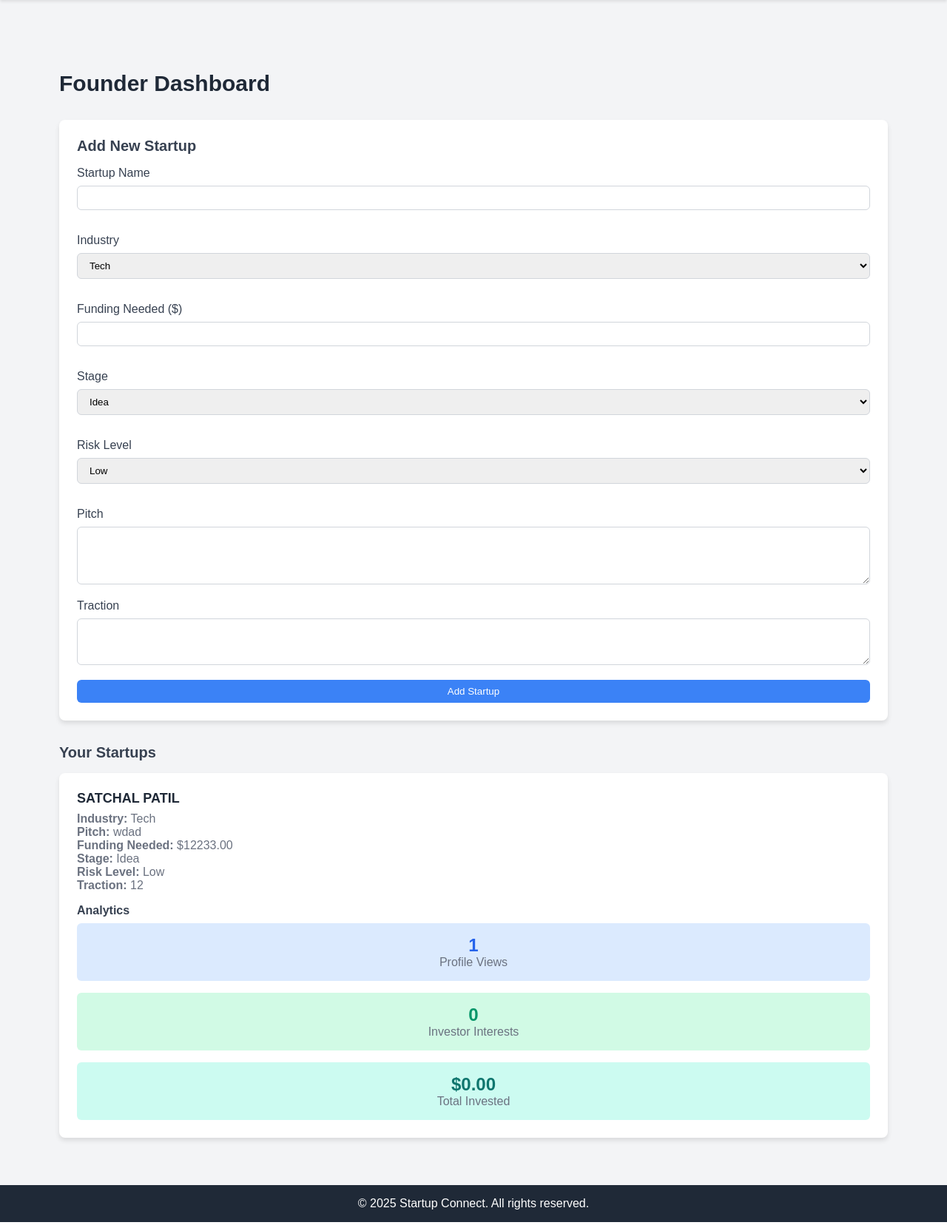
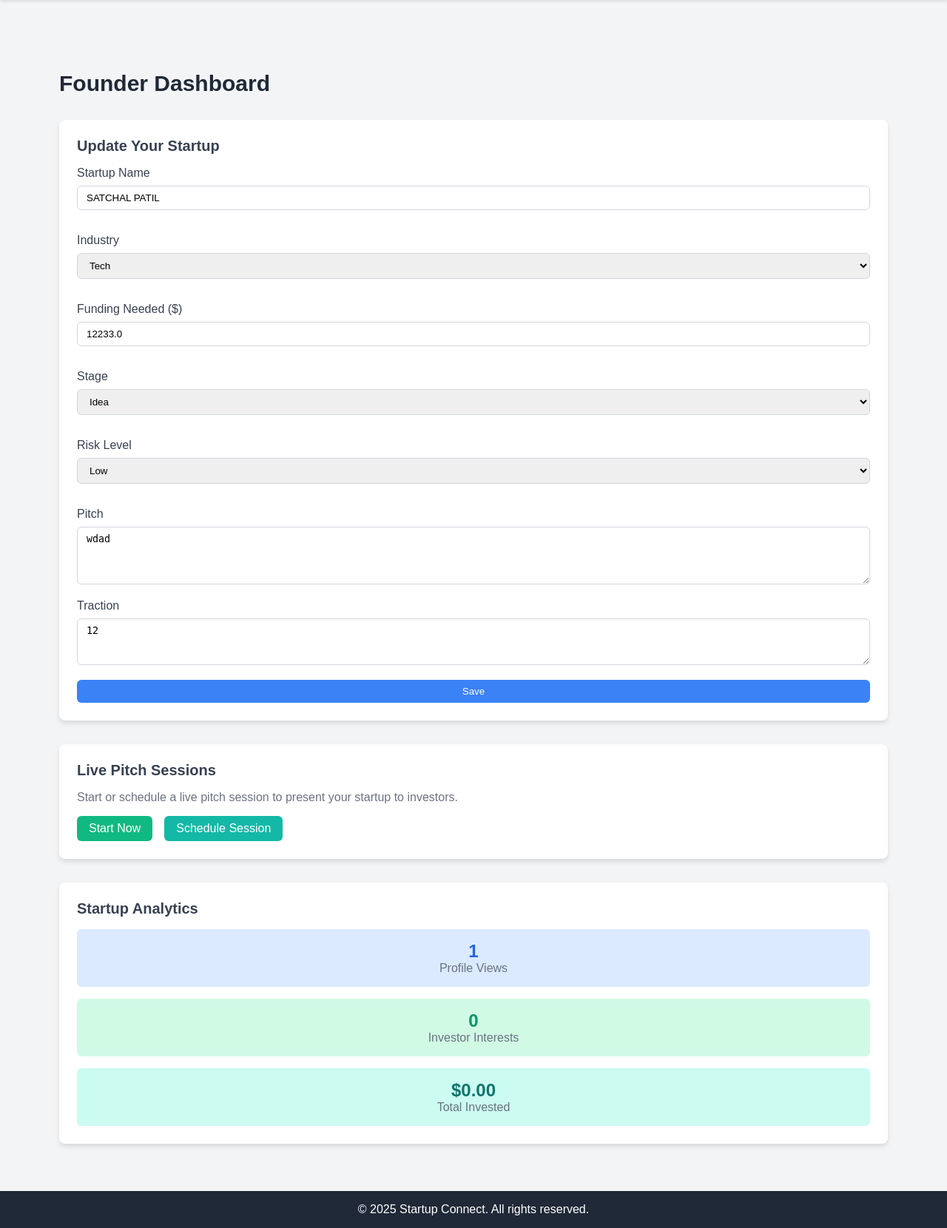
Before and after one commit to SatchalPatil/startup-supp, a Flask app: page /founder_dashboard in a window 1280 px wide. Shown: the part 60-1720 px from the top of the page at 74% size. Run offline with Flask 3, Linux system fonts and the light colour scheme; a user stored in the database is signed in; data comes from the database, SQL or seed files in the repository; both versions use the stored data as it was after the commit; data that the repository does not hold is empty.

Commit message:
pitch session added

```diff
--- a/app.py
+++ b/app.py
@@ -1,11 +1,26 @@
 from flask import Flask, render_template, request, redirect, url_for, session, flash
+from flask_socketio import SocketIO, join_room, emit
 import sqlite3
 from werkzeug.security import generate_password_hash, check_password_hash
-from database import get_db_connection
+from database import init_db, get_db_connection
 from matcher import match_startups
+from datetime import datetime, timedelta
+import os
 
 app = Flask(__name__)
 app.secret_key = 'your_secret_key'
+socketio = SocketIO(app)
+
+init_db()
+
+def is_session_active(scheduled_at):
+    if not scheduled_at:
+        return True  # Instant sessions are always active
+    now = datetime.now()
+    scheduled_time = datetime.strptime(scheduled_at, '%Y-%m-%d %H:%M:%S')
+    start_window = scheduled_time - timedelta(minutes=5)
+    end_window = scheduled_time + timedelta(hours=1)
+    return start_window <= now <= end_window
 
 @app.route('/')
 def index():
@@ -93,48 +108,52 @@ def founder_dashboard():
         stage = request.form['stage']
         risk_level = request.form['risk_level']
 
+        cursor.execute('SELECT id FROM startups WHERE user_id = ?', (session['user_id'],))
+        existing = cursor.fetchone()
+
+        if existing:
+            cursor.execute('''
+                UPDATE startups SET name = ?, pitch = ?, industry = ?, funding_needed = ?,
+                traction = ?, stage = ?, risk_level = ?
+                WHERE user_id = ?
+            ''', (name, pitch, industry, funding_needed, traction, stage, risk_level, session['user_id']))
+        else:
+            cursor.execute('''
+                INSERT INTO startups (user_id, name, pitch, industry, funding_needed, traction, stage, risk_level)
+                VALUES (?, ?, ?, ?, ?, ?, ?, ?)
+            ''', (session['user_id'], name, pitch, industry, funding_needed, traction, stage, risk_level))
+
+        conn.commit()
+        flash('Startup details saved successfully!', 'success')
+
+    cursor.execute('SELECT * FROM startups WHERE user_id = ?', (session['user_id'],))
+    startup = cursor.fetchone()
+
+    interactions = []
+    analytics = {}
+    if startup:
         cursor.execute('''
-            INSERT INTO startups (user_id, name, pitch, industry, funding_needed, traction, stage, risk_level)
-            VALUES (?, ?, ?, ?, ?, ?, ?, ?)
-        ''', (session['user_id'], name, pitch, industry, funding_needed, traction, stage, risk_level))
-        conn.commit()
-        flash('New startup added successfully!', 'success')
+            SELECT i.type, i.amount, i.timestamp, u.username
+            FROM interactions i
+            JOIN users u ON i.investor_id = u.id
+            WHERE i.startup_id = ?
+            ORDER BY i.timestamp DESC
+        ''', (startup['id'],))
+        interactions = cursor.fetchall()
 
-    # Fetch all startups for this founder
-    cursor.execute('SELECT * FROM startups WHERE user_id = ?', (session['user_id'],))
-    startups = cursor.fetchall()
-
-    # Analytics and interactions per startup
-    startups_data = []
-    for startup in startups:
-        startup_dict = dict(startup)
-
-        # Analytics
         cursor.execute('SELECT COUNT(*) as view_count FROM views WHERE startup_id = ?', (startup['id'],))
-        startup_dict['views'] = cursor.fetchone()['view_count']
+        analytics['views'] = cursor.fetchone()['view_count']
         cursor.execute('SELECT COUNT(*) as interest_count FROM interactions WHERE startup_id = ? AND type = ?', (startup['id'], 'interest'))
-        startup_dict['interests'] = cursor.fetchone()['interest_count']
+        analytics['interests'] = cursor.fetchone()['interest_count']
         cursor.execute('SELECT SUM(amount) as total_invested FROM interactions WHERE startup_id = ? AND type = ?', (startup['id'], 'investment'))
         total_invested = cursor.fetchone()['total_invested']
-        startup_dict['total_invested'] = total_invested if total_invested else 0.0
-
-        # Interactions with investor details
-        cursor.execute('''
-            SELECT i.type, i.amount, i.timestamp, u.id as investor_id, u.username
-            FROM interactions i
-            JOIN users u ON i.investor_id = u.id
-            WHERE i.startup_id = ? AND i.type = 'investment'
-            ORDER BY i.timestamp DESC
-        ''', (startup['id'],))
-        startup_dict['investors'] = cursor.fetchall()
-
-        startups_data.append(startup_dict)
+        analytics['total_invested'] = total_invested if total_invested else 0.0
 
     cursor.execute('SELECT COUNT(*) as unread_count FROM messages WHERE receiver_id = ? AND is_read = 0', (session['user_id'],))
     unread_messages = cursor.fetchone()['unread_count']
 
     conn.close()
-    return render_template('founder_dashboard.html', startups=startups_data, unread_messages=unread_messages)
+    return render_template('founder_dashboard.html', startup=startup, interactions=interactions, analytics=analytics, unread_messages=unread_messages)
 
 @app.route('/investor_dashboard', methods=['GET', 'POST'])
 def investor_dashboard():
@@ -157,11 +176,20 @@ def investor_dashboard():
         cursor.execute('SELECT * FROM startups')
         startups = cursor.fetchall()
 
+    cursor.execute('''
+        SELECT ps.id, ps.title, ps.scheduled_at, s.name as startup_name
+        FROM pitch_sessions ps
+        JOIN startups s ON ps.startup_id = s.id
+        WHERE ps.is_active = 1 AND (ps.scheduled_at > ? OR ps.scheduled_at IS NULL)
+        ORDER BY ps.scheduled_at ASC
+    ''', (datetime.now().strftime('%Y-%m-%d %H:%M:%S'),))
+    scheduled_sessions = cursor.fetchall()
+
     cursor.execute('SELECT COUNT(*) as unread_count FROM messages WHERE receiver_id = ? AND is_read = 0', (session['user_id'],))
     unread_messages = cursor.fetchone()['unread_count']
 
     conn.close()
-    return render_template('investor_dashboard.html', startups=startups, unread_messages=unread_messages)
+    return render_template('investor_dashboard.html', startups=startups, scheduled_sessions=scheduled_sessions, is_session_active=is_session_active, unread_messages=unread_messages)
 
 @app.route('/startup/<int:startup_id>', methods=['GET', 'POST'])
 def startup_detail(startup_id):
@@ -222,11 +250,8 @@ def startup_detail(startup_id):
     cursor.execute('SELECT COUNT(*) as unread_count FROM messages WHERE receiver_id = ? AND is_read = 0', (session['user_id'],))
     unread_messages = cursor.fetchone()['unread_count']
 
-    cursor.execute('SELECT id FROM users WHERE id = (SELECT user_id FROM startups WHERE id = ?)', (startup_id,))
-    founder_id = cursor.fetchone()['id']
-
     conn.close()
-    return render_template('startup_detail.html', startup=startup, unread_messages=unread_messages, founder_id=founder_id)
+    return render_template('startup_detail.html', startup=startup, unread_messages=unread_messages)
 
 @app.route('/messages', methods=['GET', 'POST'])
 def messages():
@@ -251,7 +276,6 @@ def messages():
             ''', (session['user_id'], receiver_id, startup_id, content))
             conn.commit()
             flash('Message sent successfully!', 'success')
-            return redirect(url_for('messages', startup_id=startup_id, other_user_id=receiver_id))
 
     cursor.execute('''
         SELECT DISTINCT m.startup_id, s.name as startup_name,
@@ -299,5 +323,160 @@ def messages():
                          selected_startup_id=selected_startup_id, selected_other_user_id=selected_other_user_id,
                          unread_messages=unread_messages)
 
+@app.route('/start_pitch', methods=['GET', 'POST'])
+def start_pitch():
+    if 'user_id' not in session or session['role'] != 'founder':
+        flash('Please log in as a founder.', 'danger')
+        return redirect(url_for('login'))
+
+    conn = get_db_connection()
+    cursor = conn.cursor()
+    cursor.execute('SELECT id, name FROM startups WHERE user_id = ?', (session['user_id'],))
+    startup = cursor.fetchone()
+
+    if not startup:
+        flash('Create a startup profile first.', 'danger')
+        conn.close()
+        return redirect(url_for('founder_dashboard'))
+
+    if request.method == 'POST':
+        title = request.form['title']
+        pitch_content = request.form['pitch_content']
+
+        cursor.execute('''
+            INSERT INTO pitch_sessions (startup_id, title, pitch_content)
+            VALUES (?, ?, ?)
+        ''', (startup['id'], title, pitch_content))
+        session_id = cursor.lastrowid
+        conn.commit()
+        conn.close()
+        flash('Pitch session started!', 'success')
+        return redirect(url_for('pitch_session', session_id=session_id))
+
+    conn.close()
+    return render_template('start_pitch.html', startup=startup)
+
+@app.route('/schedule_pitch', methods=['GET', 'POST'])
+def schedule_pitch():
+    if 'user_id' not in session or session['role'] != 'founder':
+        flash('Please log in as a founder.', 'danger')
+        return redirect(url_for('login'))
+
+    conn = get_db_connection()
+    cursor = conn.cursor()
+    cursor.execute('SELECT id, name FROM startups WHERE user_id = ?', (session['user_id'],))
+    startup = cursor.fetchone()
+
+    if not startup:
+        flash('Create a startup profile first.', 'danger')
+        conn.close()
+        return redirect(url_for('founder_dashboard'))
+
+    if request.method == 'POST':
+        title = request.form['title']
+        pitch_content = request.form['pitch_content']
+        date = request.form['date']
+        time = request.form['time']
+        try:
+            scheduled_at = datetime.strptime(f"{date} {time}", '%Y-%m-%d %H:%M')
+            if scheduled_at < datetime.now():
+                flash('Cannot schedule a session in the past.', 'danger')
+                conn.close()
+                return redirect(url_for('schedule_pitch'))
+            scheduled_at_str = scheduled_at.strftime('%Y-%m-%d %H:%M:%S')
+            cursor.execute('''
+                INSERT INTO pitch_sessions (startup_id, title, pitch_content, scheduled_at)
+                VALUES (?, ?, ?, ?)
+            ''', (startup['id'], title, pitch_content, scheduled_at_str))
+            session_id = cursor.lastrowid
+            conn.commit()
+            conn.close()
+            flash('Pitch session scheduled successfully!', 'success')
+            return redirect(url_for('founder_dashboard'))
+        except ValueError:
+            flash('Invalid date or time format.', 'danger')
+            conn.close()
+            return redirect(url_for('schedule_pitch'))
+
+    conn.close()
+    return render_template('schedule_pitch.html', startup=startup)
+
+@app.route('/pitch_session/<int:session_id>', methods=['GET', 'POST'])
+def pitch_session(session_id):
+    if 'user_id' not in session:
+        flash('Please log in to view pitch sessions.', 'danger')
+        return redirect(url_for('login'))
+
+    conn = get_db_connection()
+    cursor = conn.cursor()
+
+    cursor.execute('''
+        SELECT ps.*, s.name as startup_name, s.user_id as founder_id
+        FROM pitch_sessions ps
+        JOIN startups s ON ps.startup_id = s.id
+        WHERE ps.id = ?
+    ''', (session_id,))
+    session_data = cursor.fetchone()
+
+    if not session_data:
+        flash('Pitch session not found.', 'danger')
+        conn.close()
+        return redirect(url_for('investor_dashboard' if session['role'] == 'investor' else 'founder_dashboard'))
+
+    if not is_session_active(session_data['scheduled_at']):
+        flash('This session is not currently active.', 'danger')
+        conn.close()
+        return redirect(url_for('investor_dashboard' if session['role'] == 'investor' else 'founder_dashboard'))
+
+    cursor.execute('''
+        SELECT qm.*, u.username
+        FROM qna_messages qm
+        JOIN users u ON qm.user_id = u.id
+        WHERE qm.session_id = ?
+        ORDER BY qm.timestamp ASC
+    ''', (session_id,))
+    qna_messages = cursor.fetchall()
+
+    cursor.execute('SELECT COUNT(*) as unread_count FROM messages WHERE receiver_id = ? AND is_read = 0', (session['user_id'],))
+    unread_messages = cursor.fetchone()['unread_count']
+
+    conn.close()
+    return render_template('pitch_session.html', session=session_data, qna_messages=qna_messages, unread_messages=unread_messages)
+
+@socketio.on('join_session')
+def handle_join_session(data):
+    session_id = data['session_id']
+    join_room(str(session_id))
+    emit('status', {'msg': 'Joined session'}, room=str(session_id))
+
+@socketio.on('send_qna')
+def handle_send_qna(data):
+    session_id = data['session_id']
+    content = data['content']
+    is_answer = data.get('is_answer', False)
+    user_id = session.get('user_id')
+
+    if not user_id:
+        return
+
+    conn = get_db_connection()
+    cursor = conn.cursor()
+    cursor.execute('''
+        INSERT INTO qna_messages (session_id, user_id, content, is_answer)
+        VALUES (?, ?, ?, ?)
+    ''', (session_id, user_id, content, is_answer))
+    conn.commit()
+
+    cursor.execute('SELECT username FROM users WHERE id = ?', (user_id,))
+    username = cursor.fetchone()['username']
+    conn.close()
+
+    emit('new_qna', {
+        'username': username,
+        'content': content,
+        'is_answer': is_answer,
+        'timestamp': 'just now'
+    }, room=str(session_id))
+
 if __name__ == '__main__':
-    app.run(debug=True)
+    socketio.run(app, debug=True)
--- a/static/css/style.css
+++ b/static/css/style.css
@@ -294,6 +294,25 @@ form button {
     border-radius: 0.375rem;
 }
 
+/* Q&A */
+.qna-container {
+    height: 24rem;
+    overflow-y: auto;
+    margin-bottom: 1rem;
+    padding: 1rem;
+    background-color: #f9fafb;
+    border-radius: 0.375rem;
+}
+
+.qna-form {
+    display: flex;
+    gap: 0.5rem;
+}
+
+.qna-form textarea {
+    flex-grow: 1;
+}
+
 /* Footer */
 footer {
     background-color: #1f2937;
--- a/static/js/script.js
+++ b/static/js/script.js
@@ -38,4 +38,49 @@ document.addEventListener('DOMContentLoaded', () => {
             card.style.opacity = '1';
         }, index * 100);
     });
+
+    // Live Q&A functionality
+    const qnaContainer = document.querySelector('#qna-container');
+    if (qnaContainer) {
+        const sessionId = qnaContainer.dataset.sessionId;
+        const socket = io();
+
+        socket.emit('join_session', { session_id: sessionId });
+
+        socket.on('new_qna', (data) => {
+            const qnaDiv = document.createElement('div');
+            qnaDiv.className = 'qna-message';
+            qnaDiv.style.marginBottom = '0.5rem';
+            qnaDiv.style.display = 'flex';
+            qnaDiv.style.justifyContent = data.is_answer ? 'flex-end' : 'flex-start';
+
+            const bubble = document.createElement('div');
+            bubble.className = `chat-bubble ${data.is_answer ? 'sent' : 'received'}`;
+            bubble.innerHTML = `
+                <p style="font-size: 0.875rem;"><strong>${data.username}</strong> (${data.timestamp})</p>
+                <p>${data.content}</p>
+            `;
+            qnaDiv.appendChild(bubble);
+            qnaContainer.appendChild(qnaDiv);
+            qnaContainer.scrollTop = qnaContainer.scrollHeight;
+        });
+
+        const qnaForm = document.querySelector('#qna-form');
+        if (qnaForm) {
+            qnaForm.addEventListener('submit', (e) => {
+                e.preventDefault();
+                const input = document.querySelector('#qna-input');
+                const content = input.value.trim();
+                if (content) {
+                    const isAnswer = qnaForm.dataset.isFounder === 'true';
+                    socket.emit('send_qna', {
+                        session_id: sessionId,
+                        content: content,
+                        is_answer: isAnswer
+                    });
+                    input.value = '';
+                }
+            });
+        }
+    }
 });
--- a/templates/founder_dashboard.html
+++ b/templates/founder_dashboard.html
@@ -5,104 +5,109 @@
 {% block content %}
     <h2 style="font-size: 1.875rem; font-weight: bold; color: #1f2937; margin-bottom: 2rem;">Founder Dashboard</h2>
 
-    <!-- Add New Startup Form -->
+    <!-- Startup Form -->
     <div class="card" style="margin-bottom: 2rem;">
-        <h3 style="font-size: 1.25rem; font-weight: 600; color: #374151; margin-bottom: 1rem;">Add New Startup</h3>
+        <h3 style="font-size: 1.25rem; font-weight: 600; color: #374151; margin-bottom: 1rem;">
+            {% if startup %}Update{% else %}Create{% endif %} Your Startup
+        </h3>
         <form method="POST" id="startup-form">
             <div class="grid grid-cols-1" style="margin-bottom: 1rem;">
                 <div>
                     <label for="name">Startup Name</label>
-                    <input type="text" id="name" name="name" required>
+                    <input type="text" id="name" name="name" value="{{ startup.name if startup }}" required>
                 </div>
                 <div>
                     <label for="industry">Industry</label>
                     <select id="industry" name="industry" required>
-                        <option value="Tech">Tech</option>
-                        <option value="Healthcare">Healthcare</option>
-                        <option value="Finance">Finance</option>
-                        <option value="Other">Other</option>
+                        <option value="Tech" {% if startup and startup.industry == 'Tech' %}selected{% endif %}>Tech</option>
+                        <option value="Healthcare" {% if startup and startup.industry == 'Healthcare' %}selected{% endif %}>Healthcare</option>
+                        <option value="Finance" {% if startup and startup.industry == 'Finance' %}selected{% endif %}>Finance</option>
+                        <option value="Other" {% if startup and startup.industry == 'Other' %}selected{% endif %}>Other</option>
                     </select>
                 </div>
                 <div>
                     <label for="funding_needed">Funding Needed ($)</label>
-                    <input type="number" step="0.01" id="funding_needed" name="funding_needed" required>
+                    <input type="number" step="0.01" id="funding_needed" name="funding_needed" value="{{ startup.funding_needed if startup else '' }}" required>
                 </div>
                 <div>
                     <label for="stage">Stage</label>
                     <select id="stage" name="stage" required>
-                        <option value="Idea">Idea</option>
-                        <option value="MVP">MVP</option>
-                        <option value="Growth">Growth</option>
+                        <option value="Idea" {% if startup and startup.stage == 'Idea' %}selected{% endif %}>Idea</option>
+                        <option value="MVP" {% if startup and startup.stage == 'MVP' %}selected{% endif %}>MVP</option>
+                        <option value="Growth" {% if startup and startup.stage == 'Growth' %}selected{% endif %}>Growth</option>
                     </select>
                 </div>
                 <div>
                     <label for="risk_level">Risk Level</label>
                     <select id="risk_level" name="risk_level" required>
-                        <option value="Low">Low</option>
-                        <option value="Medium">Medium</option>
-                        <option value="High">High</option>
+                        <option value="Low" {% if startup and startup.risk_level == 'Low' %}selected{% endif %}>Low</option>
+                        <option value="Medium" {% if startup and startup.risk_level == 'Medium' %}selected{% endif %}>Medium</option>
+                        <option value="High" {% if startup and startup.risk_level == 'High' %}selected{% endif %}>High</option>
                     </select>
                 </div>
             </div>
             <div>
                 <label for="pitch">Pitch</label>
-                <textarea id="pitch" name="pitch" rows="4" required></textarea>
+                <textarea id="pitch" name="pitch" rows="4" required>{{ startup.pitch if startup }}</textarea>
             </div>
             <div>
                 <label for="traction">Traction</label>
-                <textarea id="traction" name="traction" rows="3" required></textarea>
+                <textarea id="traction" name="traction" rows="3" required>{{ startup.traction if startup }}</textarea>
             </div>
-            <button type="submit" class="btn btn-primary">Add Startup</button>
+            <button type="submit" class="btn btn-primary">Save</button>
         </form>
     </div>
 
-    <!-- Existing Startups -->
-    {% if startups %}
-        <h3 style="font-size: 1.25rem; font-weight: 600; color: #374151; margin-bottom: 1rem;">Your Startups</h3>
-        {% for startup in startups %}
+    <!-- Pitch Sessions -->
+    {% if startup %}
         <div class="card" style="margin-bottom: 2rem;">
-                <h4 style="font-size: 1.125rem; font-weight: 600; color: #1f2937; margin-bottom: 0.5rem;">{{ startup.name }}</h4>
-                <p style="color: #6b7280;"><strong>Industry:</strong> {{ startup.industry }}</p>
-                <p style="color: #6b7280;"><strong>Pitch:</strong> {{ startup.pitch }}</p>
-                <p style="color: #6b7280;"><strong>Funding Needed:</strong> ${{ "{:.2f}".format(startup.funding_needed) }}</p>
-                <p style="color: #6b7280;"><strong>Stage:</strong> {{ startup.stage }}</p>
-                <p style="color: #6b7280;"><strong>Risk Level:</strong> {{ startup.risk_level }}</p>
-                <p style="color: #6b7280;"><strong>Traction:</strong> {{ startup.traction }}</p>
+            <h3 style="font-size: 1.25rem; font-weight: 600; color: #374151; margin-bottom: 1rem;">Live Pitch Sessions</h3>
+            <p style="color: #6b7280; margin-bottom: 1rem;">Start or schedule a live pitch session to present your startup to investors.</p>
+            <div style="display: flex; gap: 1rem;">
+                <a href="{{ url_for('start_pitch') }}" class="btn btn-success">Start Now</a>
+                <a href="{{ url_for('schedule_pitch') }}" class="btn btn-info">Schedule Session</a>
+            </div>
+        </div>
+    {% endif %}
 
     <!-- Analytics -->
-                <div style="margin-top: 1rem;">
-                    <h5 style="font-size: 1rem; font-weight: 600; color: #374151; margin-bottom: 0.5rem;">Analytics</h5>
+    {% if startup %}
+        <div class="card" style="margin-bottom: 2rem;">
+            <h3 style="font-size: 1.25rem; font-weight: 600; color: #374151; margin-bottom: 1rem;">Startup Analytics</h3>
             <div class="grid grid-cols-1">
                 <div class="analytics-item views">
-                            <p class="value" style="font-size: 1.5rem; font-weight: bold;">{{ startup.views }}</p>
+                    <p class="value" style="font-size: 1.5rem; font-weight: bold;">{{ analytics.views }}</p>
                     <p style="color: #6b7280;">Profile Views</p>
                 </div>
                 <div class="analytics-item interests">
-                            <p class="value" style="font-size: 1.5rem; font-weight: bold;">{{ startup.interests }}</p>
+                    <p class="value" style="font-size: 1.5rem; font-weight: bold;">{{ analytics.interests }}</p>
                     <p style="color: #6b7280;">Investor Interests</p>
                 </div>
                 <div class="analytics-item invested">
-                            <p class="value" style="font-size: 1.5rem; font-weight: bold;">${{ "{:.2f}".format(startup.total_invested) }}</p>
+                    <p class="value" style="font-size: 1.5rem; font-weight: bold;">${{ "{:.2f}".format(analytics.total_invested) }}</p>
                     <p style="color: #6b7280;">Total Invested</p>
                 </div>
             </div>
         </div>
+    {% endif %}
 
-                <!-- Investors -->
-                {% if startup.investors %}
-                    <div style="margin-top: 1rem;">
-                        <h5 style="font-size: 1rem; font-weight: 600; color: #374151; margin-bottom: 0.5rem;">Investors</h5>
+    <!-- Interactions -->
+    {% if interactions %}
+        <div class="card">
+            <h3 style="font-size: 1.25rem; font-weight: 600; color: #374151; margin-bottom: 1rem;">Investor Interactions</h3>
             <ul style="list-style: none;">
-                            {% for investor in startup.investors %}
+                {% for interaction in interactions %}
                     <li style="padding: 0.75rem; background-color: #f9fafb; border-radius: 0.375rem; margin-bottom: 0.5rem;">
-                                    <strong>{{ investor.username }}</strong> invested ${{ "{:.2f}".format(investor.amount) }} on {{ investor.timestamp }}
-                                    <a href="{{ url_for('messages', startup_id=startup.id, other_user_id=investor.investor_id) }}" class="btn btn-info" style="margin-left: 1rem; padding: 0.25rem 0.5rem;">Message</a>
+                        <strong>{{ interaction.username }}</strong>
+                        {% if interaction.type == 'investment' %}
+                            invested ${{ "{:.2f}".format(interaction.amount) }}
+                        {% else %}
+                            showed interest
+                        {% endif %}
+                        on {{ interaction.timestamp }}
                     </li>
                 {% endfor %}
             </ul>
         </div>
     {% endif %}
-            </div>
-        {% endfor %}
-    {% endif %}
 {% endblock %}
```
Also changed, not shown: database.py (+26 -3 lines), templates/investor_dashboard.html (+28 -0 lines), templates/pitch_session.html (added, +28 -0 lines), templates/schedule_pitch.html (added, +31 -0 lines), templates/start_pitch.html (added, +23 -0 lines), startup_connect.db. Lines whose indentation alone changed are shown as unchanged.
